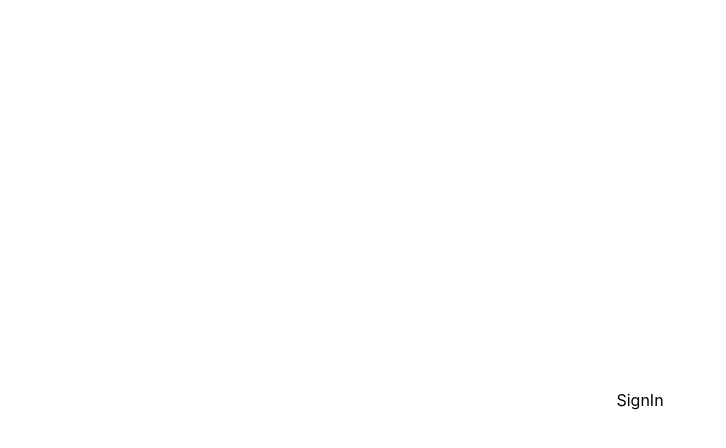
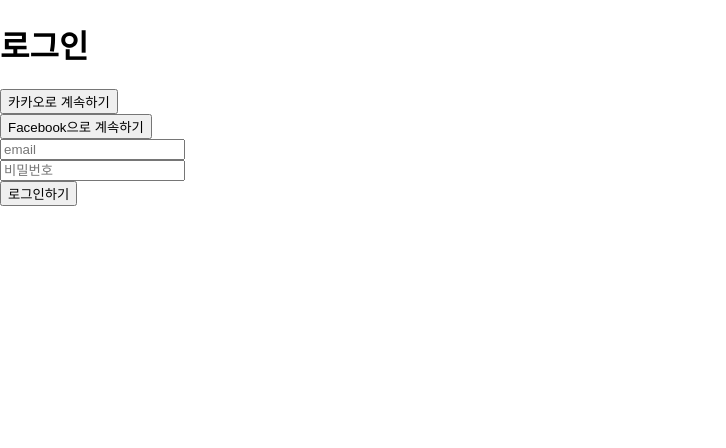
Before and after one commit to Barking-Cat/Barking-Cat, a Next.js app in the folder front/: page /signin in a window 1280 px wide. Shown: the top 448 px of the page, without its empty margins (0-726 px from the left). Built offline with nearby package versions, Linux system fonts and the light colour scheme.

Commit message:
Add SignIn component

```diff
--- a/front/package.json
+++ b/front/package.json
@@ -29,6 +29,7 @@
     "eslint-config-next": "11.1.2",
     "identity-obj-proxy": "^3.0.0",
     "jest": "^27.2.3",
+    "msw": "^0.35.0",
     "prettier": "^2.4.1",
     "react-test-renderer": "^17.0.2",
     "typescript": "4.4.3"
--- a/front/pages/signin.tsx
+++ /dev/null
@@ -1,20 +0,0 @@
-import type { NextPage } from 'next';
-import Head from 'next/head';
-import React from 'react';
-import styles from '../styles/Home.module.css';
-
-const SignIn: NextPage = () => {
-  return (
-    <div className={styles.container}>
-      <Head>
-        <title>야옹아 멍멍해봐</title>
-        <meta name="description" content="Generated by create next app" />
-        <link rel="icon" href="/favicon.ico" />
-      </Head>
-
-      <main className={styles.main}>SignIn</main>
-    </div>
-  );
-};
-
-export default SignIn;
--- /dev/null
+++ b/front/pages/signin/index.tsx
@@ -0,0 +1,46 @@
+import type { NextPage } from 'next';
+import { SubmitHandler, useForm } from 'react-hook-form';
+import styles from './signin.module.css';
+
+interface SignInInput {
+  email: string;
+  password: string;
+}
+
+const SignIn: NextPage = () => {
+  const {
+    register,
+    handleSubmit,
+    formState: { errors },
+    getValues,
+  } = useForm<SignInInput>({ mode: 'all' });
+
+  const onSubmit: SubmitHandler<SignInInput> = (data) => console.log({ data });
+
+  return (
+    <div>
+      <h1>로그인</h1>
+      <button>카카오로 계속하기</button>
+      <button>Facebook으로 계속하기</button>
+      <form onSubmit={handleSubmit(onSubmit)}>
+        <input
+          type="email"
+          aria-label="email"
+          placeholder="email"
+          autoComplete="username"
+          {...register('email', { required: true })}
+        />
+        <input
+          type="password"
+          aria-label="password"
+          placeholder="비밀번호"
+          autoComplete="password"
+          {...register('password', { required: true })}
+        />
+        <button>로그인하기</button>
+      </form>
+    </div>
+  );
+};
+
+export default SignIn;
```
Also changed, not shown: front/pages/signin/signin.module.css (added), 2 other files (tests, documents, lock files or other folders).
